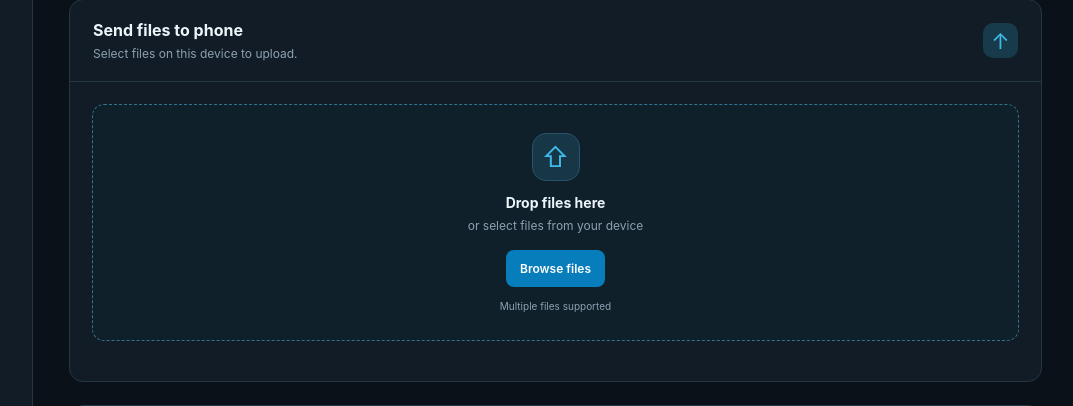
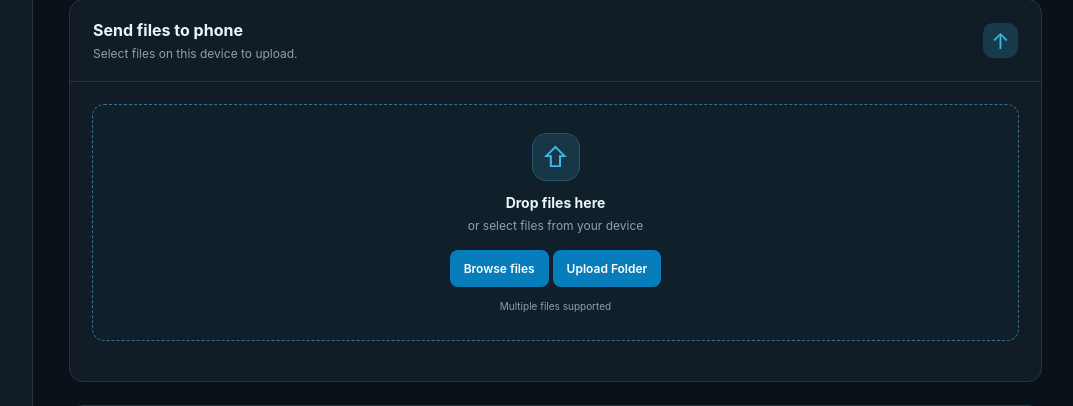
Before and after one commit to sumedhx/lan-file-share, a Flask app: page / in a window 1280 px wide. Shown: the part 299-705 px from the top of the page, without its empty margins (202-1275 px from the left). Run offline with Flask 3, Linux system fonts and the light colour scheme.

Commit message:
feat: added folder upload functionality

```diff
--- a/app.py
+++ b/app.py
@@ -1,4 +1,4 @@
-from flask import Flask, request, render_template, send_from_directory, redirect, url_for, flash
+from flask import Flask, request, render_template, send_from_directory, redirect, url_for, flash, abort
 from pathlib import Path
 from werkzeug.utils import secure_filename
 import os
@@ -97,6 +97,56 @@ def mkdir():
     return redirect(url_for("index", path=current))
 
 
+def get_safe_folder(relative_path=""):
+    root = SHARE_DIR.resolve()
+    folder = (root / relative_path).resolve()
+
+    if not folder.is_relative_to(root) or not folder.is_dir():
+        abort(400, "Invalid folder")
+
+    return folder
+
+@app.post("/upload-folder")
+def upload_folder():
+    current = request.form.get("path", "")
+    folder = get_safe_folder(current)
+
+    files = request.files.getlist("files")
+
+    for file in files:
+        if not file.filename:
+            continue
+
+        # Browser supplies paths such as Photos/Subfolder/image.jpg
+        relative_path = Path(file.filename)
+
+        # Reject unsafe paths
+        if relative_path.is_absolute() or ".." in relative_path.parts:
+            abort(400, "Invalid file path")
+
+        # Keep the selected folder's name
+        destination = (folder / relative_path).resolve()
+
+        if not destination.is_relative_to(folder):
+            abort(400, "Invalid file path")
+
+        destination.parent.mkdir(parents=True, exist_ok=True)
+
+        # Avoid overwriting existing files
+        if destination.exists():
+            stem = destination.stem
+            suffix = destination.suffix
+            parent = destination.parent
+            counter = 1
+
+            while destination.exists():
+                destination = parent / f"{stem}_{counter}{suffix}"
+                counter += 1
+
+        file.save(destination)
+
+    return "", 200
+
 if __name__ == "__main__":
     app.config["MAX_CONTENT_LENGTH"] = MAX_FILE_SIZE
     app.run(host="0.0.0.0", port=8000, debug=False)
--- a/static/js/app.js
+++ b/static/js/app.js
@@ -195,3 +195,39 @@ document.addEventListener("DOMContentLoaded", () => {
         }
     }
 });
+
+const folderInput = document.getElementById("folderInput");
+
+folderInput.addEventListener("change", async () => {
+    const files = Array.from(folderInput.files);
+
+    if (!files.length) return;
+
+    const formData = new FormData();
+
+    const currentPath =
+        new URLSearchParams(window.location.search).get("path") || "";
+
+    formData.append("path", currentPath);
+
+    for (const file of files) {
+        formData.append("files", file, file.webkitRelativePath);
+    }
+
+    try {
+        const response = await fetch("/upload-folder", {
+            method: "POST",
+            body: formData
+        });
+
+        if (!response.ok) {
+            throw new Error(await response.text());
+        }
+
+        window.location.reload();
+    } catch (error) {
+        alert("Folder upload failed: " + error.message);
+    } finally {
+        folderInput.value = "";
+    }
+});
--- a/templates/index.html
+++ b/templates/index.html
@@ -90,12 +90,28 @@
 
                     <input id="file-input" type="file" name="files" multiple hidden>
 
+                    <input
+                        type="file"
+                        id="folderInput"
+                        webkitdirectory
+                        directory
+                        multiple
+                        hidden
+                    >
+
                     <div class="drop-zone" id="drop-zone">
                         <div class="upload-illustration">⇧</div>
                         <h3>Drop files here</h3>
                         <p>or select files from your device</p>
                         <button class="button button-primary" type="button" data-action="browse">
                             Browse files
+                        </button>
+                        <button
+                            class="button button-primary"
+                            type="button"
+                            onclick="document.getElementById('folderInput').click()"
+                        >
+                            Upload Folder
                         </button>
                         <span class="drop-hint">Multiple files supported</span>
                     </div>
```
